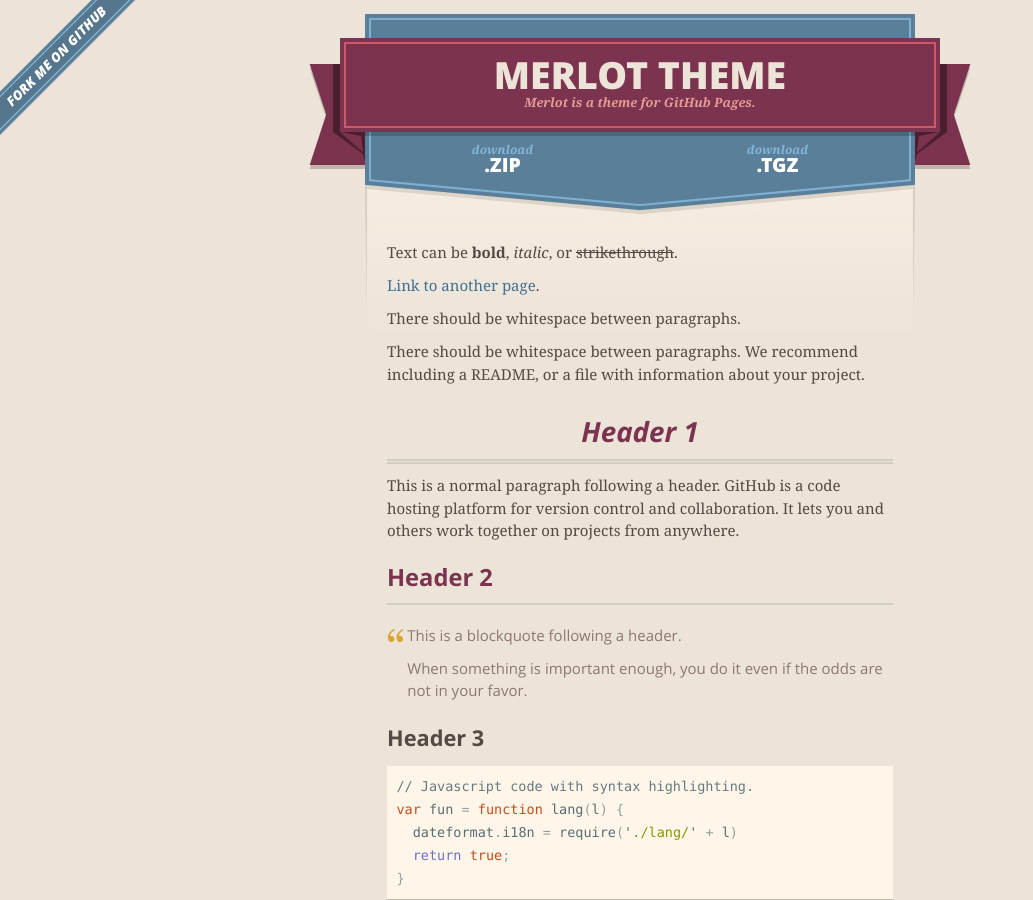
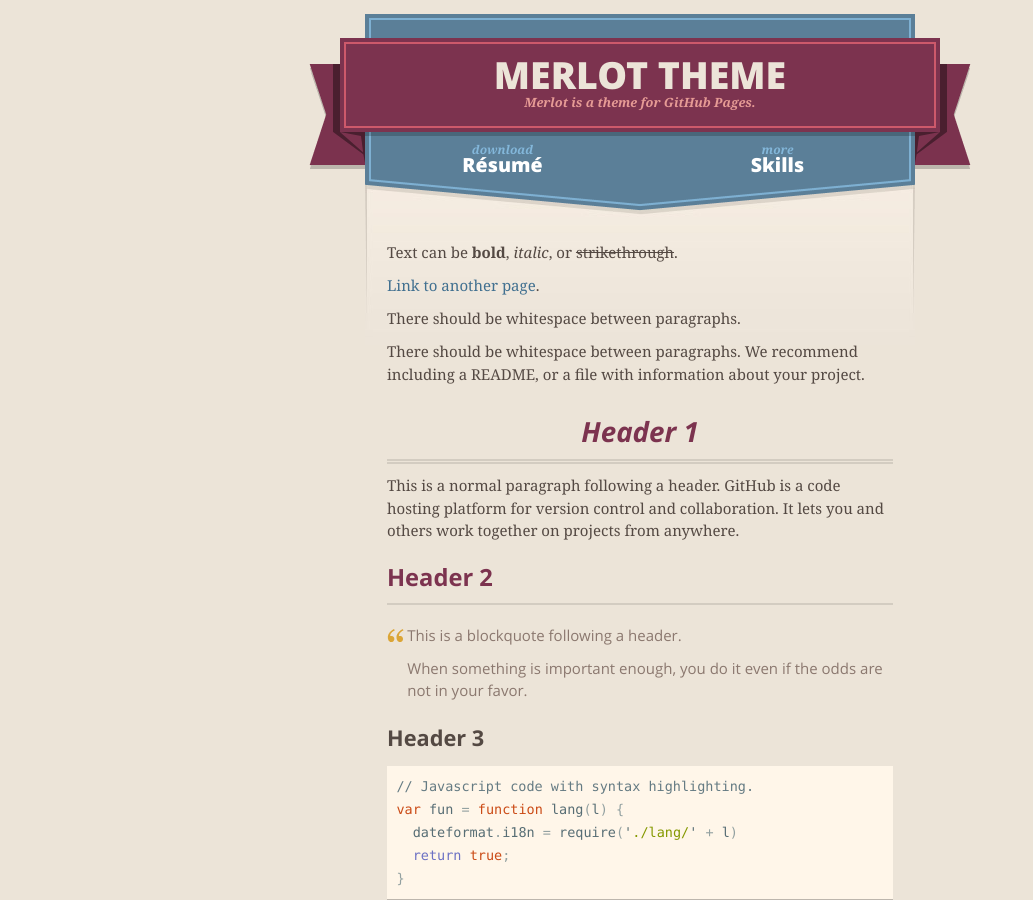
Before and after one commit to crslpz/crslpz.github.io, a Jekyll site: the page built from index.md, in a window 1280 px wide and 900 px high. Shown: the whole window, without its empty margins (0-1033 px from the left). Built offline with Jekyll 4.4.1, drawn with Linux system fonts in a browser that asks for light colours.

```diff
--- a/_layouts/default.html
+++ b/_layouts/default.html
@@ -22,7 +22,7 @@
   </head>
 
   <body>
-    <a id="forkme_banner" href="{{ site.github.repository_url }}">View on GitHub</a>
+    <!-- <a id="forkme_banner" href="{{ site.github.repository_url }}">View on GitHub</a> -->
     <div class="shell">
 
       <header>
@@ -39,7 +39,7 @@
       {% if site.show_downloads %}
         <section id="downloads">
           <span class="inner">
-            <a href="{{ site.github.zip_url }}" class="zip"><em>download</em> .ZIP</a><a href="{{ site.github.tar_url }}" class="tgz"><em>download</em> .TGZ</a>
+            <a href="{{ site.github.zip_url }}" class="zip"><em>download</em> Résumé </a><a href="{{ site.github.tar_url }}" class="tgz"><em>more</em> Skills</a>
           </span>
         </section>
       {% else %}
```
Also changed, not shown: 1 other file.
